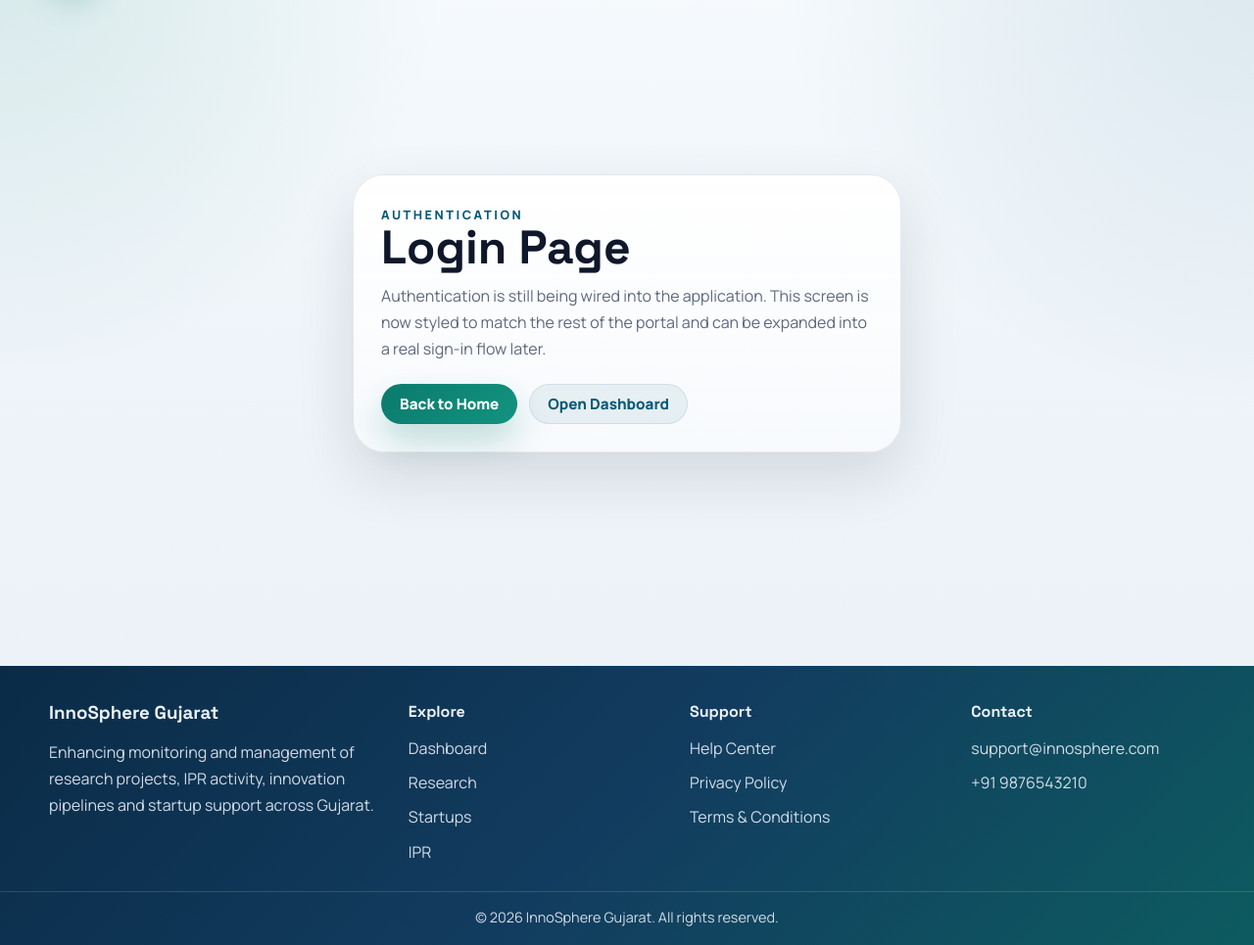
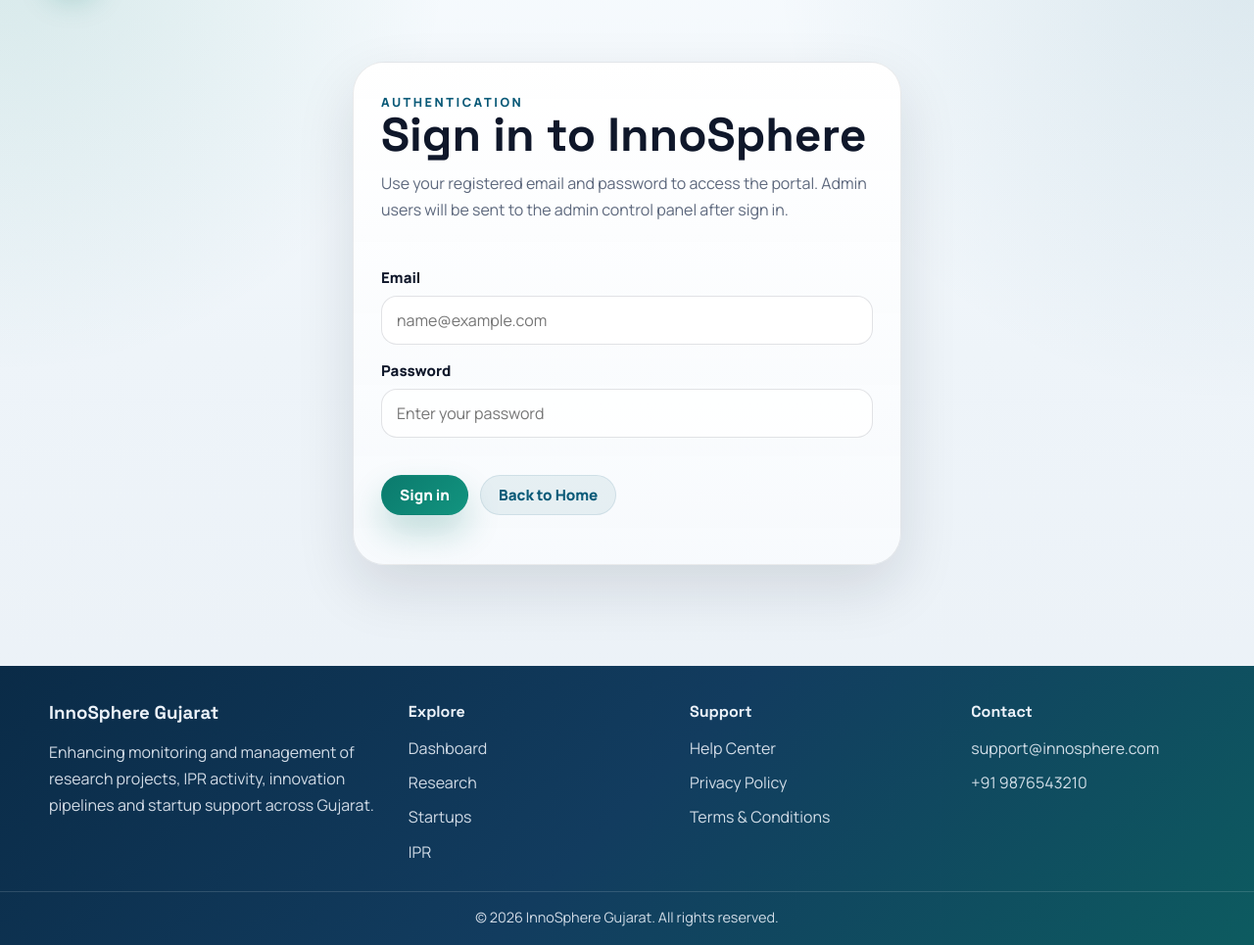
Before and after one commit to SamarthHada/InnoSphere-Gujarat, a Flask app: page /login in a window 1280 px wide. Shown: the part 81-1046 px from the top of the page at 98% size. Run offline with Flask 3, Linux system fonts and the light colour scheme.

Commit message:
Fix startup cards and admin auth flow

```diff
--- a/app.py
+++ b/app.py
@@ -1,9 +1,11 @@
-from flask import Flask,request, render_template
+from flask import Flask,request, render_template, abort
+from flask_login import login_required
 from backend.config.db import db
 from backend.controllers.auth_controller import auth_bp
 from backend.controllers.research_controller import research_bp
 from backend.controllers.analytics_controller import analytics_bp
 from backend.controllers.admin_controller import admin_bp
+from backend.controllers.admin_controller import is_admin_user
 from backend.controllers.startup_controller import startup_bp
 from backend.controllers.ipr_controller import ipr_bp
 from backend.controllers.notification_controller import notification_bp
@@ -52,6 +54,7 @@ app.config["REMEMBER_COOKIE_HTTPONLY"] = True
 
 db.init_app(app)
 login_manager.init_app(app)
+login_manager.login_view = "auth.login_page"
 
 app.register_blueprint(auth_bp)
 app.register_blueprint(research_bp)
@@ -123,7 +126,11 @@ def research_form():
     return render_template("research_form.html")
 
 @app.route("/admin")
+@login_required
 def admin():
+    if not is_admin_user():
+        abort(403)
+
     return render_template("admin.html")
 
 @app.route("/ipr")
--- /dev/null
+++ b/static/js/login.js
@@ -0,0 +1,80 @@
+document.addEventListener("DOMContentLoaded", () => {
+  const form = document.getElementById("loginForm");
+  if (!form) {
+    return;
+  }
+
+  const emailInput = document.getElementById("email");
+  const passwordInput = document.getElementById("password");
+  const submitButton = document.getElementById("loginSubmit");
+  const status = document.getElementById("loginStatus");
+
+  form.addEventListener("submit", async (event) => {
+    event.preventDefault();
+
+    const email = emailInput.value.trim();
+    const password = passwordInput.value;
+
+    if (!email || !password) {
+      setStatus("Email and password are required.", true);
+      return;
+    }
+
+    setSubmitting(true);
+    setStatus("Signing in...");
+
+    try {
+      const response = await fetch("/api/auth/login", {
+        method: "POST",
+        headers: {
+          "Content-Type": "application/json"
+        },
+        body: JSON.stringify({ email, password })
+      });
+
+      const data = await response.json().catch(() => ({}));
+
+      if (!response.ok) {
+        throw new Error(data.error || "Invalid login credentials");
+      }
+
+      const nextPath = safeNext(window.loginNext);
+      const target = nextPath || (normalizeRole(data.role) === "admin" ? "/admin" : "/dashboard");
+
+      setStatus("Login successful. Redirecting...");
+      window.location.assign(target);
+    } catch (error) {
+      setStatus(error.message || "Unable to sign in.", true);
+      setSubmitting(false);
+    }
+  });
+
+  function setSubmitting(isSubmitting) {
+    submitButton.disabled = isSubmitting;
+    emailInput.disabled = isSubmitting;
+    passwordInput.disabled = isSubmitting;
+    submitButton.textContent = isSubmitting ? "Signing in..." : "Sign in";
+  }
+
+  function setStatus(message, isError = false) {
+    status.textContent = message;
+    status.style.color = isError ? "#b42318" : "";
+  }
+
+  function normalizeRole(value) {
+    return String(value || "").trim().toLowerCase();
+  }
+
+  function safeNext(value) {
+    const target = String(value || "").trim();
+    if (!target || !target.startsWith("/")) {
+      return "";
+    }
+
+    if (target.startsWith("//")) {
+      return "";
+    }
+
+    return target;
+  }
+});
--- a/templates/login.html
+++ b/templates/login.html
@@ -7,15 +7,38 @@
 <section class="auth-shell">
   <div class="auth-card">
     <div class="kicker">Authentication</div>
-    <h1>Login Page</h1>
+    <h1>Sign in to InnoSphere</h1>
     <p>
-      Authentication is still being wired into the application. This screen is now styled to match the rest of the portal and can be expanded into a real sign-in flow later.
+      Use your registered email and password to access the portal. Admin users will be sent to the admin control panel after sign in.
     </p>
 
-    <div class="field-actions" style="margin-top: 22px;">
-      <a href="/" class="btn btn-primary">Back to Home</a>
-      <a href="/dashboard" class="btn btn-secondary">Open Dashboard</a>
-    </div>
+    <form id="loginForm" class="startup-form" style="margin-top: 22px;">
+      <div class="field-grid">
+        <div class="field">
+          <label for="email">Email</label>
+          <input type="email" id="email" name="email" placeholder="name@example.com" autocomplete="email" required>
+        </div>
+
+        <div class="field">
+          <label for="password">Password</label>
+          <input type="password" id="password" name="password" placeholder="Enter your password" autocomplete="current-password" required>
+        </div>
+      </div>
+
+      <div class="field-actions">
+        <button type="submit" class="btn btn-primary" id="loginSubmit">Sign in</button>
+        <a href="/" class="btn btn-secondary">Back to Home</a>
+      </div>
+
+      <p id="loginStatus" class="panel-subtitle" aria-live="polite" style="margin-top: 4px;"></p>
+    </form>
   </div>
 </section>
 {% endblock %}
+
+{% block scripts %}
+<script>
+  window.loginNext = {{ request.args.get("next", "")|tojson }};
+</script>
+<script src="{{ url_for('static', filename='js/login.js') }}"></script>
+{% endblock %}
```
Also changed, not shown: backend/controllers/admin_controller.py (+26 -3 lines), static/css/style.css (+56 -7 lines).
